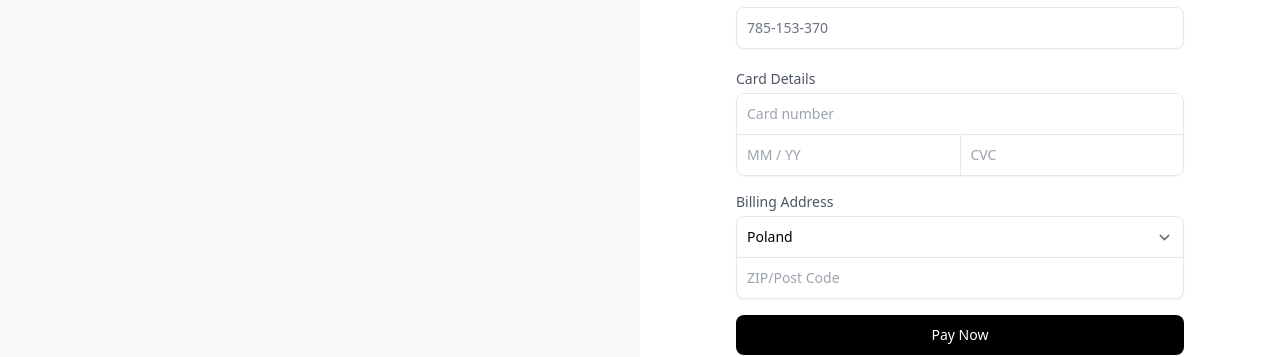
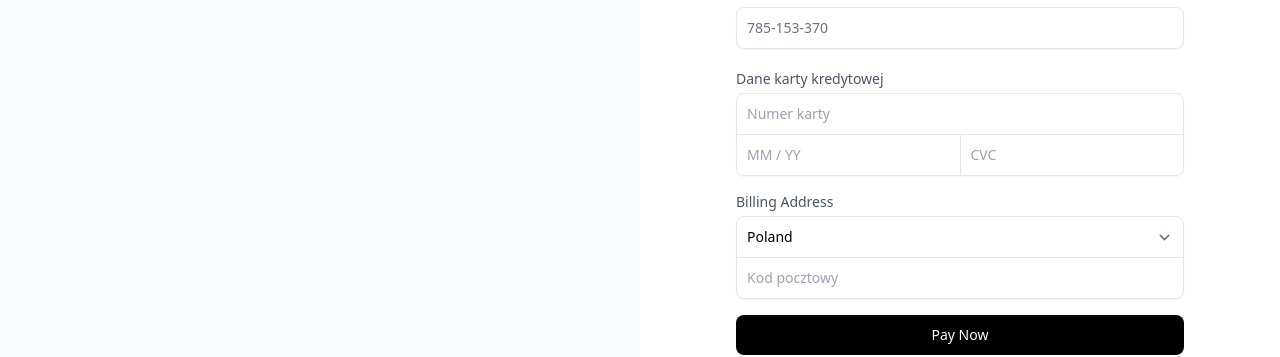
Before and after one commit to mlodyoskar/hyperfunctor-ecommerce, a Next.js app: page /cart in a window 1280 px wide. Shown: the part 350-707 px from the top of the page. Built offline with nearby package versions, Linux system fonts and the light colour scheme; no server answers.

Commit message:
feat: validation on the rest of the form fields

```diff
--- a/components/Cart/Checkout.tsx
+++ b/components/Cart/Checkout.tsx
@@ -2,51 +2,31 @@ import { useForm, SubmitHandler } from 'react-hook-form';
 import { FormInput } from '../FormInput';
 import { yupResolver } from '@hookform/resolvers/yup';
 import * as yup from 'yup';
+import clsx from 'clsx';
 
 const REQUIRED_FIELD_ERROR = 'To pole jest wymagane';
 
 export const Checkout = () => {
-	// const CheckoutFormSchema = z
-	// 	.object({
-	// 		firstName: z.string(),
-	// 		lastName: z.string(),
-	// 		// emailAddress: z.string().email(),
-	// 		// TODO: Write your own validation for that
-	// 		phoneNumber: z.string(),
-	// 		cardNumber: z.string(),
-	// 		expirationDate: z.string(),
-	// 		// TODO: Write your own validation for that
-	// 		CVC: z.string(),
-	// 		country: z.string(),
-	// 		// TODO: Write your own validation for that
-	// 		postCode: z.string(),
-	// 	})
-	// 	.required();
-
-	// type CheckoutForm = z.infer<typeof CheckoutFormSchema>;
-
 	const CheckoutFormSchema = yup.object().shape({
-		firstName: yup.string().required(),
-		lastName: yup.string().required(),
-		emailAddress: yup.string().email().required(),
+		firstName: yup.string().required(REQUIRED_FIELD_ERROR),
+		lastName: yup.string().required(REQUIRED_FIELD_ERROR),
+		emailAddress: yup.string().email().required(REQUIRED_FIELD_ERROR),
 		// TODO: Write your own validation for that
-		phoneNumber: yup.string().required(),
-		cardNumber: yup.string().required(),
-		expirationDate: yup.string().required(),
+		phoneNumber: yup.string().required(REQUIRED_FIELD_ERROR),
+		cardNumber: yup.string().required(REQUIRED_FIELD_ERROR),
+		expirationDate: yup.string().required(REQUIRED_FIELD_ERROR),
 		// TODO: Write your own validation for that
-		CVC: yup.string().required(),
-		country: yup.string().required(),
+		CVC: yup.string().required(REQUIRED_FIELD_ERROR),
+		country: yup.string().required(REQUIRED_FIELD_ERROR),
 		// TODO: Write your own validation for that
-		postCode: yup.string().required(),
+		postCode: yup.string().required(REQUIRED_FIELD_ERROR),
 	});
 
 	type CheckoutForm = yup.InferType<typeof CheckoutFormSchema>;
 
-	const { register, handleSubmit, formState, watch } = useForm<CheckoutForm>({
+	const { register, handleSubmit, formState } = useForm<CheckoutForm>({
 		resolver: yupResolver(CheckoutFormSchema),
 	});
-
-	console.log(watch());
 
 	const onSubmit: SubmitHandler<CheckoutForm> = (data) => console.log(data);
 
@@ -89,7 +69,7 @@ export const Checkout = () => {
 					</div>
 
 					<fieldset className="col-span-6">
-						<legend className="mb-1 block text-sm text-gray-600">Card Details</legend>
+						<legend className="mb-1 block text-sm text-gray-600">Dane karty kredytowej</legend>
 
 						<div className="-space-y-px rounded-lg bg-white shadow-sm">
 							<div>
@@ -98,10 +78,13 @@ export const Checkout = () => {
 								</label>
 
 								<input
-									className="relative w-full rounded-t-lg border-gray-200 p-2.5 text-sm placeholder-gray-400 focus:z-10"
+									className={clsx('relative w-full rounded-t-lg border-gray-200 p-2.5 text-sm placeholder-gray-400 focus:z-10', {
+										'border border-red-500 bg-red-50 text-red-900 placeholder-red-500 focus:border-red-500 focus:ring-red-500':
+											formState.errors.cardNumber?.message,
+									})}
 									type="text"
 									id="card-number"
-									placeholder="Card number"
+									placeholder="Numer karty"
 									{...register('cardNumber')}
 								/>
 							</div>
@@ -113,7 +96,13 @@ export const Checkout = () => {
 									</label>
 
 									<input
-										className="relative w-full rounded-bl-lg border-gray-200 p-2.5 text-sm placeholder-gray-400 focus:z-10"
+										className={clsx(
+											'relative w-full rounded-bl-lg border-gray-200 p-2.5 text-sm placeholder-gray-400 focus:z-10',
+											{
+												'border border-red-500 bg-red-50 text-red-900 placeholder-red-500 focus:border-red-500 focus:ring-red-500':
+													formState.errors.expirationDate?.message,
+											},
+										)}
 										type="text"
 										id="card-expiration-date"
 										placeholder="MM / YY"
@@ -127,7 +116,13 @@ export const Checkout = () => {
 									</label>
 
 									<input
-										className="relative w-full rounded-br-lg border-gray-200 p-2.5 text-sm placeholder-gray-400 focus:z-10"
+										className={clsx(
+											'relative w-full rounded-br-lg border-gray-200 p-2.5 text-sm placeholder-gray-400 focus:z-10',
+											{
+												'border border-red-500 bg-red-50 text-red-900 placeholder-red-500 focus:border-red-500 focus:ring-red-500':
+													formState.errors.CVC?.message,
+											},
+										)}
 										type="text"
 										id="card-cvc"
 										placeholder="CVC"
@@ -166,11 +161,14 @@ export const Checkout = () => {
 								</label>
 
 								<input
-									className="relative w-full rounded-b-lg border-gray-200 p-2.5 text-sm placeholder-gray-400 focus:z-10"
+									className={clsx('relative w-full rounded-b-lg border-gray-200 p-2.5 text-sm placeholder-gray-400 focus:z-10', {
+										'border border-red-500 bg-red-50 text-red-900 placeholder-red-500 focus:border-red-500 focus:ring-red-500':
+											formState.errors.postCode?.message,
+									})}
 									type="text"
 									id="postal-code"
 									autoComplete="postal-code"
-									placeholder="ZIP/Post Code"
+									placeholder="Kod pocztowy"
 									{...register('postCode')}
 								/>
 							</div>
```
